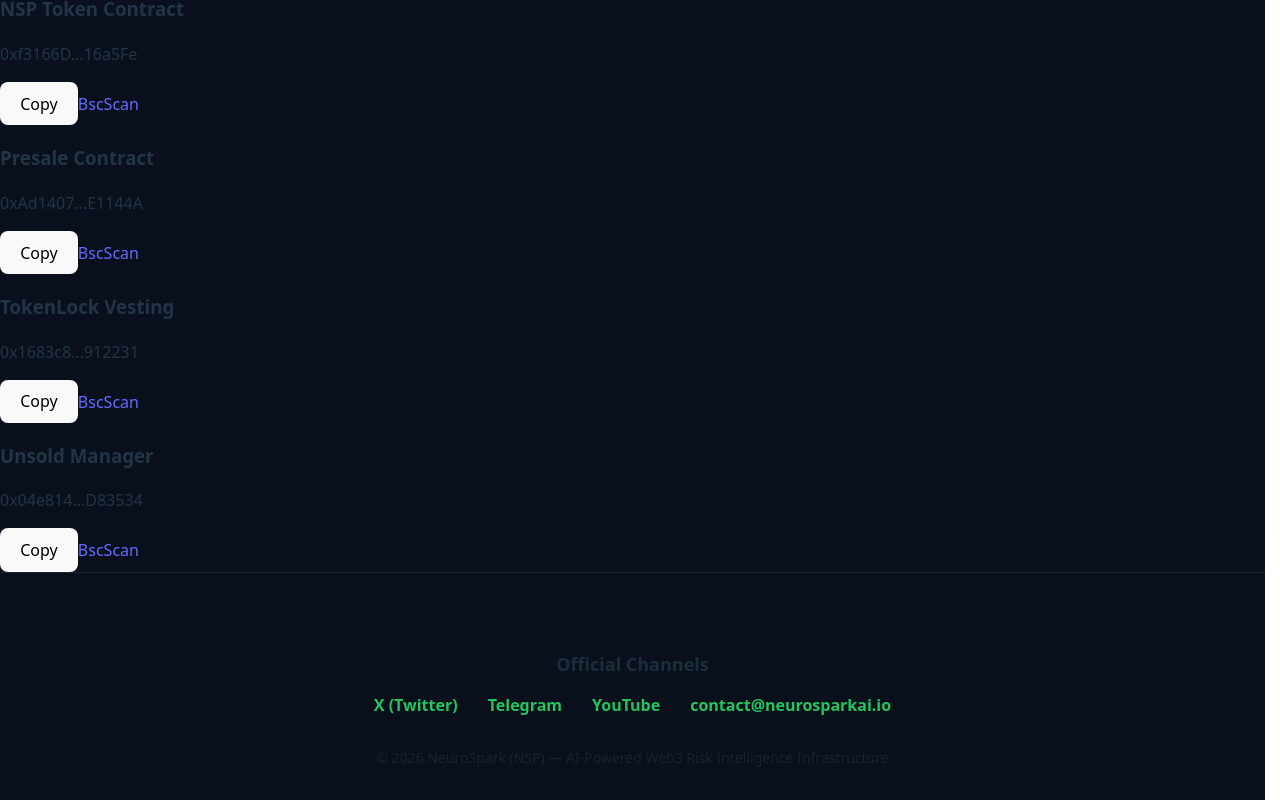
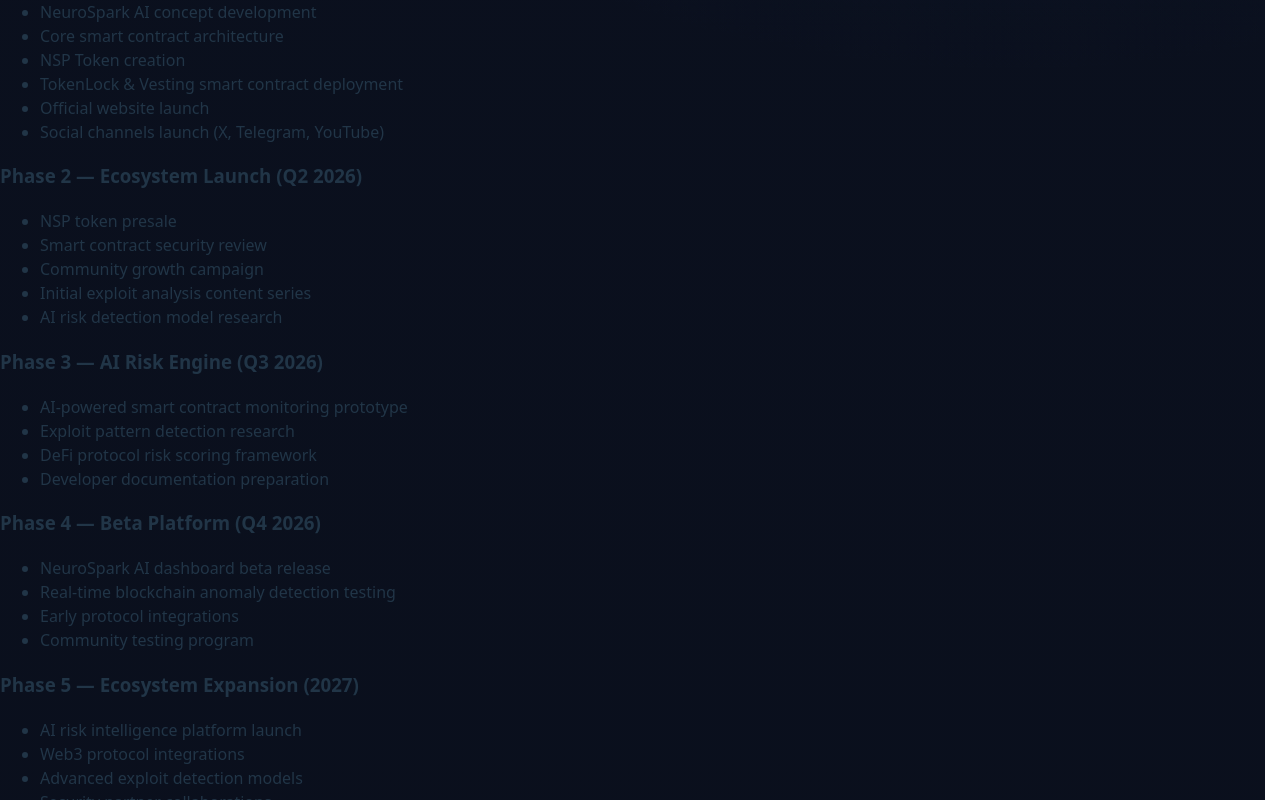
Before and after one commit to neurosparkproject-ops/neurospark-website, a React (Vite) app: page / in a window 1280 px wide. Shown: the part 2380-3180 px from the top of the page. Built offline with nearby package versions, Linux system fonts and the light colour scheme.

Commit message:
add roadmap section and update roadmap title

```diff
--- a/src/App.jsx
+++ b/src/App.jsx
@@ -258,6 +258,93 @@
   </div>
 </section>
 
+      {/* ROADMAP */}
+<section id="roadmap" className="py-20 bg-black text-white">
+<div className="max-w-5xl mx-auto px-6">
+
+
+<h2 className="text-4xl font-bold text-center mb-12">
+NeuroSpark AI Development Roadmap
+</h2>
+
+
+<div className="space-y-10">
+
+
+<div>
+<h3 className="text-xl font-semibold text-cyan-400">
+Phase 1 — Foundation (Q1 2026)
+</h3>
+<ul className="list-disc ml-6 mt-2 text-gray-300">
+<li>NeuroSpark AI concept development</li>
+<li>Core smart contract architecture</li>
+<li>NSP Token creation</li>
+<li>TokenLock & Vesting smart contract deployment</li>
+<li>Official website launch</li>
+<li>Social channels launch (X, Telegram, YouTube)</li>
+</ul>
+</div>
+
+
+<div>
+<h3 className="text-xl font-semibold text-cyan-400">
+Phase 2 — Ecosystem Launch (Q2 2026)
+</h3>
+<ul className="list-disc ml-6 mt-2 text-gray-300">
+<li>NSP token presale</li>
+<li>Smart contract security review</li>
+<li>Community growth campaign</li>
+<li>Initial exploit analysis content series</li>
+<li>AI risk detection model research</li>
+</ul>
+</div>
+
+
+<div>
+<h3 className="text-xl font-semibold text-cyan-400">
+Phase 3 — AI Risk Engine (Q3 2026)
+</h3>
+<ul className="list-disc ml-6 mt-2 text-gray-300">
+<li>AI-powered smart contract monitoring prototype</li>
+<li>Exploit pattern detection research</li>
+<li>DeFi protocol risk scoring framework</li>
+<li>Developer documentation preparation</li>
+</ul>
+</div>
+
+
+<div>
+<h3 className="text-xl font-semibold text-cyan-400">
+Phase 4 — Beta Platform (Q4 2026)
+</h3>
+<ul className="list-disc ml-6 mt-2 text-gray-300">
+<li>NeuroSpark AI dashboard beta release</li>
+<li>Real-time blockchain anomaly detection testing</li>
+<li>Early protocol integrations</li>
+<li>Community testing program</li>
+</ul>
+</div>
+
+
+<div>
+<h3 className="text-xl font-semibold text-cyan-400">
+Phase 5 — Ecosystem Expansion (2027)
+</h3>
+<ul className="list-disc ml-6 mt-2 text-gray-300">
+<li>AI risk intelligence platform launch</li>
+<li>Web3 protocol integrations</li>
+<li>Advanced exploit detection models</li>
+<li>Security partner collaborations</li>
+</ul>
+</div>
+
+
+</div>
+
+
+</div>
+</section>
+
       {/* VERIFIED CONTRACTS */}
 <section className="px-6 py-28 max-w-6xl mx-auto">
 
```
